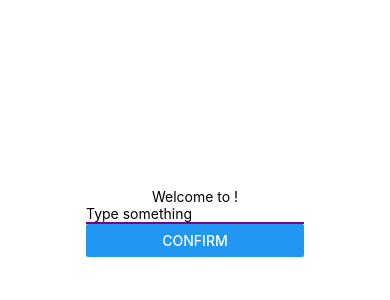
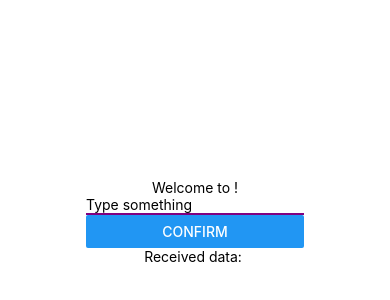
Before and after one commit to Heyihuidai/Fall2024-CS5520, a React Native app: screen / in a window 390 px wide. Shown: the part 200-500 px from the top of the page. Built offline with nearby package versions, Linux system fonts and the light colour scheme.

Commit message:
add inputData function

```diff
--- a/App.js
+++ b/App.js
@@ -7,12 +7,18 @@ import { useState } from 'react';
 export default function App() {
   const appName = "MyAwesomeApp";
   const [autoFocus, setAutoFocus] = useState(true);
+  const [inputData, setInputData] = useState('')
+
+  const handleInputData = (data) => {
+    setInputData(data);
+  };
 
   return (
     <View style={styles.container}>
       <StatusBar style="auto" />
       <Header name={appName}/>
       <Input autoFocus={autoFocus} />
+      <Text>Received data: {inputData}</Text>
     </View>
   );
 }
```
